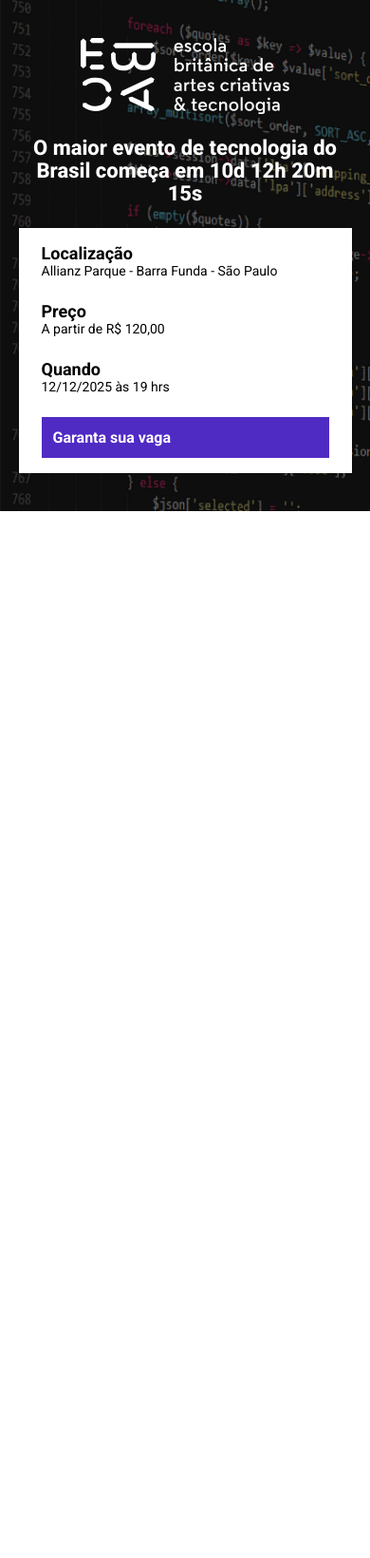
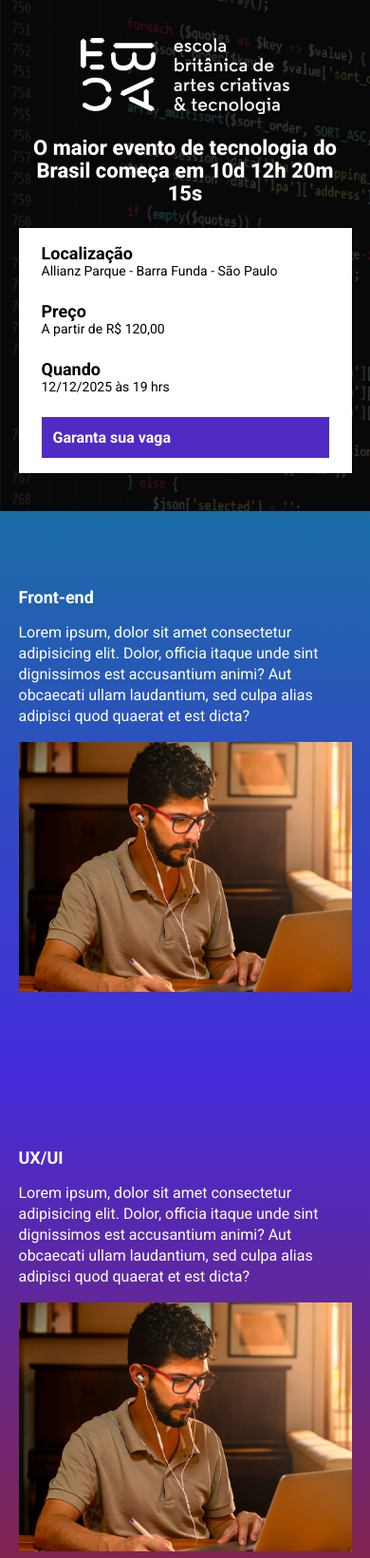
Before and after one commit to LeoTatarin/crie_lading-page, a website built with Parcel: page src/index.html in a window 390 px wide. Shown: the top 1640 px of the page at 95% size. Before the commit the page ends 844 px from the top, so only its background shows below. Built offline with nearby package versions, Linux system fonts and the light colour scheme.

Commit message:
adicionada decrição do evento com efeitos

```diff
--- a/src/index.html
+++ b/src/index.html
@@ -8,7 +8,7 @@
     <link rel="preconnect" href="https://fonts.googleapis.com">
     <link rel="preconnect" href="https://fonts.gstatic.com" crossorigin>
     <link href="https://fonts.googleapis.com/css2?family=Roboto:ital,wght@0,100..900;1,100..900&display=swap" rel="stylesheet">
-
+    <link rel="stylesheet" href="https://unpkg.com/aos@next/dist/aos.css" />
     <link rel="stylesheet" href="styles/main.scss">
 
 </head>
@@ -34,10 +34,60 @@
                         12/12/2025 às 19 hrs
                     </li>
                 </ul>
-                <a href="#" class="button button--primary">Garanta sua vaga</a>
+                <a href="#" class="button button--primary">
+                    Garanta sua vaga
+                </a>
             </div>
         </div>
     </header>
+    <section class="event event--frontend">
+        <div class="container" data-aos="fade-right">
+            <div class="event__details">
+                <h2 class="event__details__title">Front-end</h2>
+                <p class="event__details__description">
+                    Lorem ipsum, dolor sit amet consectetur adipisicing elit. Dolor, officia itaque unde sint dignissimos est accusantium animi? Aut obcaecati ullam laudantium, sed culpa alias adipisci quod quaerat et est dicta?
+                </p>
+            </div>
+            <img class="event__image" src="./images/frontend.png" alt="Front-end">
+        </div>
+    </section>
+
+    <section class="event event--ux-ui event--image-left">
+        <div class="container"  data-aos="fade-left">
+            <div class="event__details">
+                <h2 class="event__details__title">UX/UI</h2>
+                <p class="event__details__description">
+                    Lorem ipsum, dolor sit amet consectetur adipisicing elit. Dolor, officia itaque unde sint dignissimos est accusantium animi? Aut obcaecati ullam laudantium, sed culpa alias adipisci quod quaerat et est dicta?
+                </p>
+            </div>
+            <img class="event__image" src="./images/frontend.png" alt="Front-end">
+        </div>
+    </section>
+
+    <section class="event event--data-science">
+        <div class="container"  data-aos="fade-right">
+            <div class="event__details">
+                <h2 class="event__details__title">Data Science</h2>
+                <p class="event__details__description">
+                    Lorem ipsum, dolor sit amet consectetur adipisicing elit. Dolor, officia itaque unde sint dignissimos est accusantium animi? Aut obcaecati ullam laudantium, sed culpa alias adipisci quod quaerat et est dicta?
+                </p>
+            </div>
+            <img class="event__image" src="./images/frontend.png" alt="Front-end">
+        </div>
+    </section>
+
+    <section class="event event--backend event--image-left">
+        <div class="container" data-aos="fade-left">
+            <div class="event__details">
+                <h2 class="event__details__title">Back-end</h2>
+                <p class="event__details__description">
+                    Lorem ipsum, dolor sit amet consectetur adipisicing elit. Dolor, officia itaque unde sint dignissimos est accusantium animi? Aut obcaecati ullam laudantium, sed culpa alias adipisci quod quaerat et est dicta?
+                </p>
+            </div>
+            <img class="event__image" src="./images/frontend.png" alt="Front-end">
+        </div>
+    </section>
+    <script src="https://unpkg.com/aos@next/dist/aos.js"></script>
     <script src="scripts/main.js"></script>
 </body>
 </html>
--- a/src/scripts/main.js
+++ b/src/scripts/main.js
@@ -1 +1 @@
-console.log("ola mundo");
+AOS.init();
--- /dev/null
+++ b/src/styles/_event.scss
@@ -0,0 +1,63 @@
+@use 'variables';
+
+.event {
+    padding: 80px 0;
+
+    &--frontend{
+        background-image: linear-gradient(variables.$blue1, variables.$blue2);
+    }
+
+    &--ux-ui{
+        background-image: linear-gradient(variables.$blue2, variables.$pink);
+    }
+
+    &--data-science{
+        background-image: linear-gradient(variables.$pink, variables.$yellow);
+    }
+
+    &--backend{
+        background-image: linear-gradient(variables.$yellow, variables.$pink);
+    }
+
+    &--image-left {
+        .container {
+            flex-direction: row-reverse;
+        }
+    }
+
+    .container {
+        display: flex;
+        gap: 40px;
+    }
+
+    &__image {
+        max-width: 360px;
+    }
+
+    &__details {
+        &__title {
+            font-size: 18px;
+            font-weight: bold;
+            margin-bottom: 16px;
+        }
+
+        &__description {
+            line-height: 22px;
+        }
+    }
+
+    @media (max-width: 640px) {
+        .container {
+            display: block;
+        }
+
+        &__image {
+            width: 100%;
+        }
+
+        &__details {
+            margin-right: 0px;
+            margin-bottom: 16px;
+        }
+    }
+}
--- a/src/styles/_hero.scss
+++ b/src/styles/_hero.scss
@@ -1,3 +1,5 @@
+@use 'variables';
+
 .hero {
     padding-top: 64px;
     padding-bottom: 100px;
@@ -16,9 +18,9 @@
         left: 0;
         width: 100%;
         height: 100%;
-        background-color: #000;
-        content: "";
-        opacity: 0.5;
+        background-color: variables.$secondaryTextColor;
+        content: '';
+        opacity: 0.7;
     }
 
     &__text {
--- /dev/null
+++ b/src/styles/_variables.scss
@@ -0,0 +1,8 @@
+$textColor: #fff;
+$secondaryTextColor: #000;
+
+$blue1:#1B6CA7;
+$blue2: #442BDB;
+$pink: #89223B;
+$yellow: #9C791D;
+$purple:#4F2AC3;
--- a/src/styles/components/_buttons.scss
+++ b/src/styles/components/_buttons.scss
@@ -1,3 +1,5 @@
+@use '../variables';
+
 .button {
     padding: 12px;
     font: 18px;
@@ -8,7 +10,7 @@
 
     &--primary {
         color: #fff;
-        background-color: #4f2ac3;
+        background-color: variables.$purple;
     }
 
     @media (max-width: 640px)  {
--- a/src/styles/components/_infos_bar.scss
+++ b/src/styles/components/_infos_bar.scss
@@ -1,6 +1,8 @@
+@use '../variables';
+
 .infos-bar {
     padding: 16px 24px;
-    background-color: #fff;
+    background-color: variables.$textColor;
     display: flex;
     justify-content: space-between;
 
@@ -11,12 +13,12 @@
 
         &__item {
             font-size: 14px;
-            color: #000;
+            color: variables.$secondaryTextColor;
 
             b {
                 font-size: 18px;
                 display: block;
-                color: #000;
+                color: variables.$secondaryTextColor;
             }
         }
     }
--- a/src/styles/main.scss
+++ b/src/styles/main.scss
@@ -1,13 +1,15 @@
 @use 'hero';
 @use 'components/infos_bar';
 @use 'components/buttons';
+@use 'event';
+@use 'variables';
 
 * {
     margin: 0;
     padding: 0;
     box-sizing: border-box;
     font-family: "Roboto", sans-serif;
-    color: #fff;
+    color: variables.$textColor;
     list-style: none;
 }
 
```
